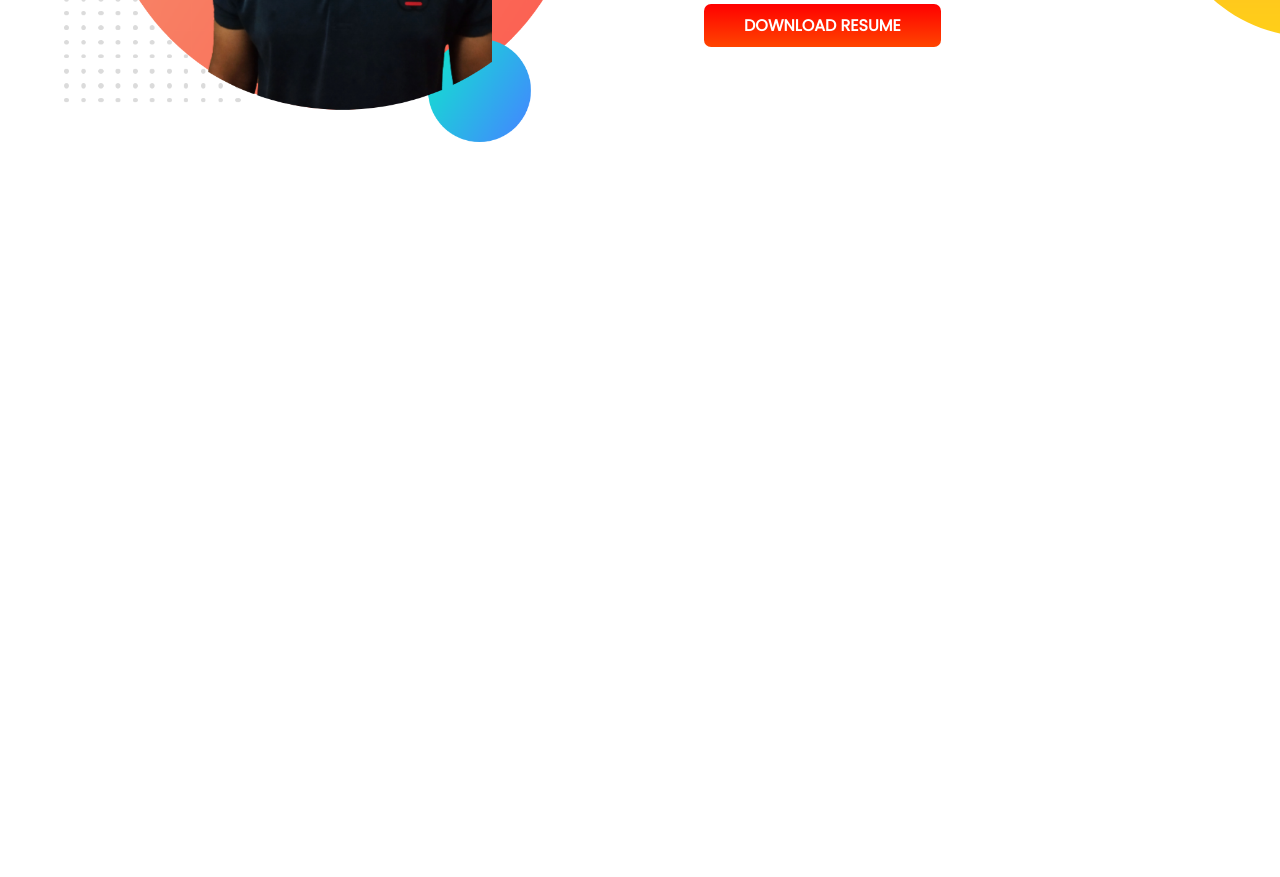
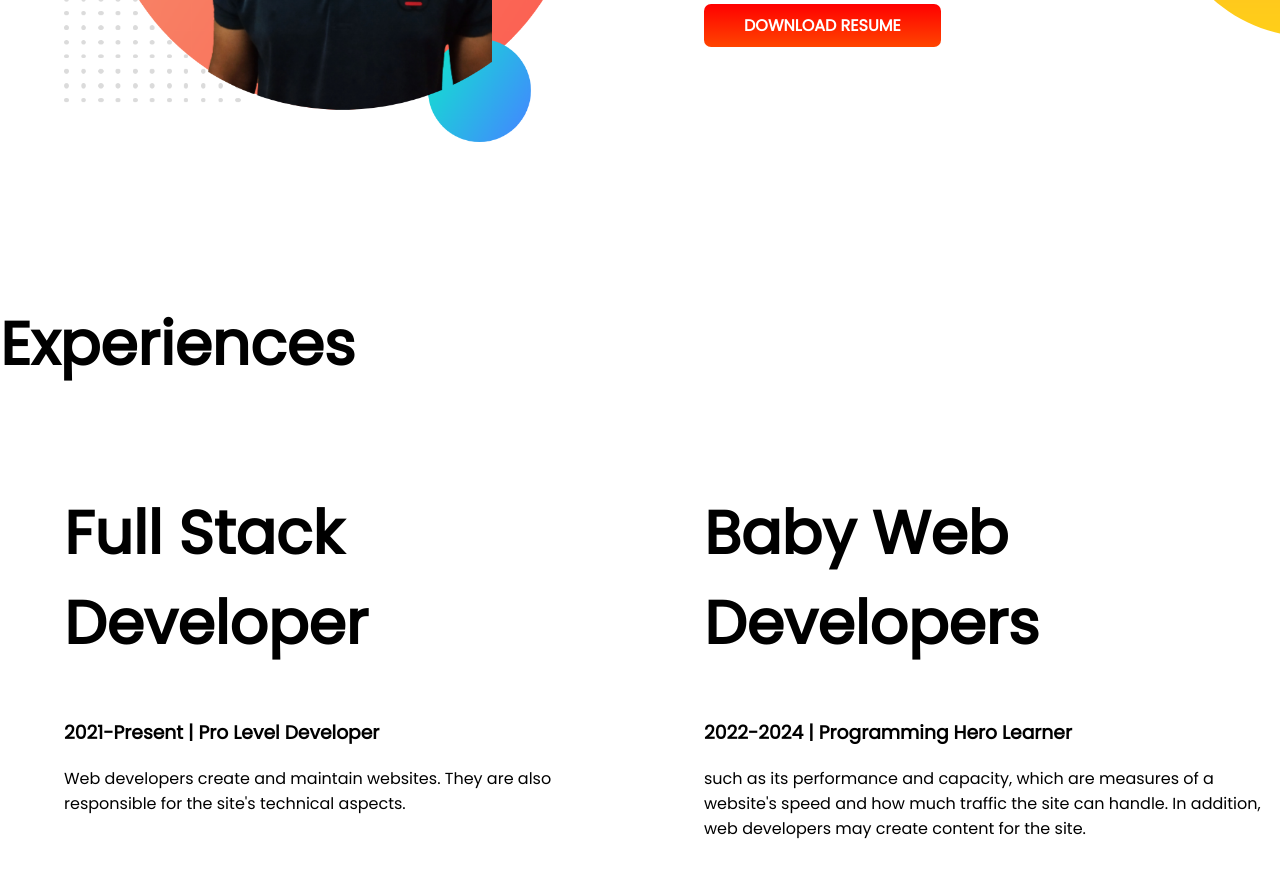
Before and after one commit to akashahmmed303/developer-portfolio, a plain HTML site: page index.html in a window 1280 px wide. Shown: the part 1181-2058 px from the top of the page. Before the commit the page ends 1480 px from the top, so only its background shows below. Drawn offline with Linux system fonts and the light colour scheme.

Commit message:
experience

```diff
--- a/index.html
+++ b/index.html
@@ -13,7 +13,7 @@
 </head>
 
 <body>
-    <section class="top-banner">
+    <section class="top-banner flexible-container">
         <div class="half-width">
             <h1>Welcome to</h1>
             <h1><span class="orangered-color">Akash Ahmmed</span> Wolrd</h1>
@@ -33,7 +33,7 @@
             <img src="my-bg.png" alt="">
         </div>
     </section>
-    <section class="dream-big">
+    <section class="dream-big flexible-container">
         <div class="half-width">
             <img src="my-bg2.png" alt="">
         </div>
@@ -46,6 +46,25 @@
             <a class="link-button" target="_blank" href="">DOWNLOAD RESUME</a>
         </div>
     </section>
+    <section class="experience-area">
+        <h1>Experiences</h1>
+        <div class="flexible-container">
+            <div class="half-width">
+                <h1>Full Stack Developer</h1>
+                <h3>2021-Present | Pro Level Developer</h3>
+                <p>Web developers create and maintain websites. They are also responsible for the site's technical
+                    aspects.
+                </p>
+            </div>
+            <div class="half-width">
+                <h1>Baby Web Developers</h1>
+                <h3>2022-2024 | Programming Hero Learner</h3>
+                <p>such as its performance and capacity, which are measures of a website's speed and how much traffic
+                    the
+                    site can handle. In addition, web developers may create content for the site.</p>
+            </div>
+        </div>
+    </section>
 </body>
 
 </html>
--- a/style.css
+++ b/style.css
@@ -11,7 +11,8 @@ h1 {
     color: orangered;
 }
 
-section {
+
+.flexible-container {
     display: flex;
     margin-bottom: 150px;
 }
```
